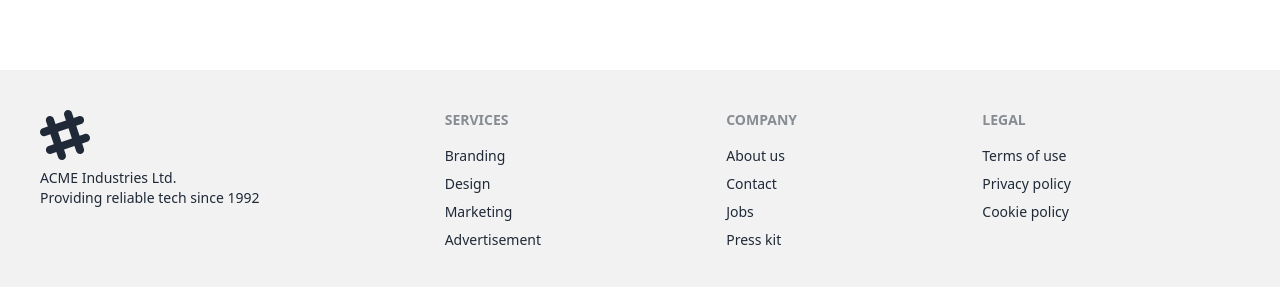
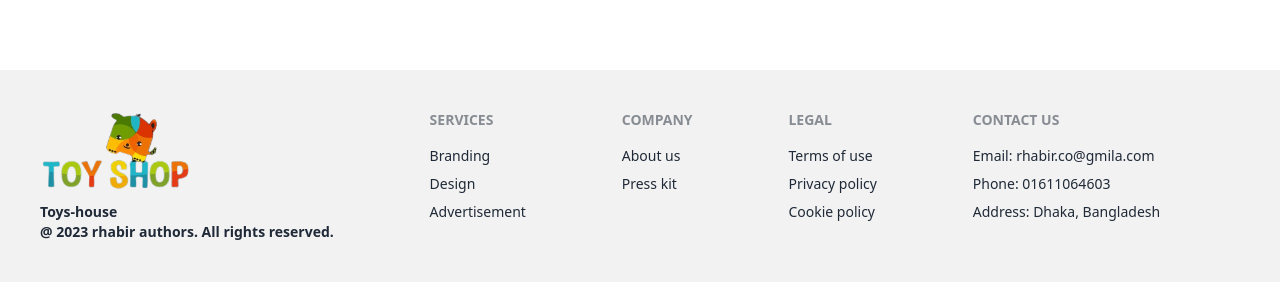
Before and after one commit to rh-abir/toy-marketplace, a React (Vite) app: page / in a window 1280 px wide. Shown: the part 2630-2917 px from the top of the page. Built offline with nearby package versions, Linux system fonts and the light colour scheme; no server answers.

Commit message:
make footer

```diff
--- a/src/pages/Shared/Footer/Footer.jsx
+++ b/src/pages/Shared/Footer/Footer.jsx
@@ -1,37 +1,23 @@
-
 const Footer = () => {
   return (
-    <footer className="footer p-10 bg-base-200 text-base-content">
+    <div className="bg-base-200 ">
+      <footer className="footer max-w-7xl mx-auto p-10 text-base-content">
         <div>
-        <svg
-          width="50"
-          height="50"
-          viewBox="0 0 24 24"
-          xmlns="http://www.w3.org/2000/svg"
-          fillRule="evenodd"
-          clipRule="evenodd"
-          className="fill-current"
-        >
-          <path d="M22.672 15.226l-2.432.811.841 2.515c.33 1.019-.209 2.127-1.23 2.456-1.15.325-2.148-.321-2.463-1.226l-.84-2.518-5.013 1.677.84 2.517c.391 1.203-.434 2.542-1.831 2.542-.88 0-1.601-.564-1.86-1.314l-.842-2.516-2.431.809c-1.135.328-2.145-.317-2.463-1.229-.329-1.018.211-2.127 1.231-2.456l2.432-.809-1.621-4.823-2.432.808c-1.355.384-2.558-.59-2.558-1.839 0-.817.509-1.582 1.327-1.846l2.433-.809-.842-2.515c-.33-1.02.211-2.129 1.232-2.458 1.02-.329 2.13.209 2.461 1.229l.842 2.515 5.011-1.677-.839-2.517c-.403-1.238.484-2.553 1.843-2.553.819 0 1.585.509 1.85 1.326l.841 2.517 2.431-.81c1.02-.33 2.131.211 2.461 1.229.332 1.018-.21 2.126-1.23 2.456l-2.433.809 1.622 4.823 2.433-.809c1.242-.401 2.557.484 2.557 1.838 0 .819-.51 1.583-1.328 1.847m-8.992-6.428l-5.01 1.675 1.619 4.828 5.011-1.674-1.62-4.829z"></path>
-        </svg>
-        <p>
-          ACME Industries Ltd.
-          <br />
-          Providing reliable tech since 1992
+          <img className="w-[150px]" src="./logo.png" alt="" />
+          <p className="font-bold">
+            Toys-house
+            <br />@ 2023 rhabir authors. All rights reserved.
           </p>
         </div>
         <div>
           <span className="footer-title">Services</span>
           <a className="link link-hover">Branding</a>
           <a className="link link-hover">Design</a>
-        <a className="link link-hover">Marketing</a>
           <a className="link link-hover">Advertisement</a>
         </div>
         <div>
           <span className="footer-title">Company</span>
           <a className="link link-hover">About us</a>
-        <a className="link link-hover">Contact</a>
-        <a className="link link-hover">Jobs</a>
           <a className="link link-hover">Press kit</a>
         </div>
         <div>
@@ -40,7 +26,14 @@ const Footer = () => {
           <a className="link link-hover">Privacy policy</a>
           <a className="link link-hover">Cookie policy</a>
         </div>
+        <div>
+          <span className="footer-title">Contact Us</span>
+          <p className="">Email: rhabir.co@gmila.com</p>
+          <p className="">Phone: 01611064603</p>
+          <p className="">Address: Dhaka, Bangladesh</p>
+        </div>
       </footer>
+    </div>
   );
 };
 
```
Lines whose indentation alone changed are shown as unchanged.
